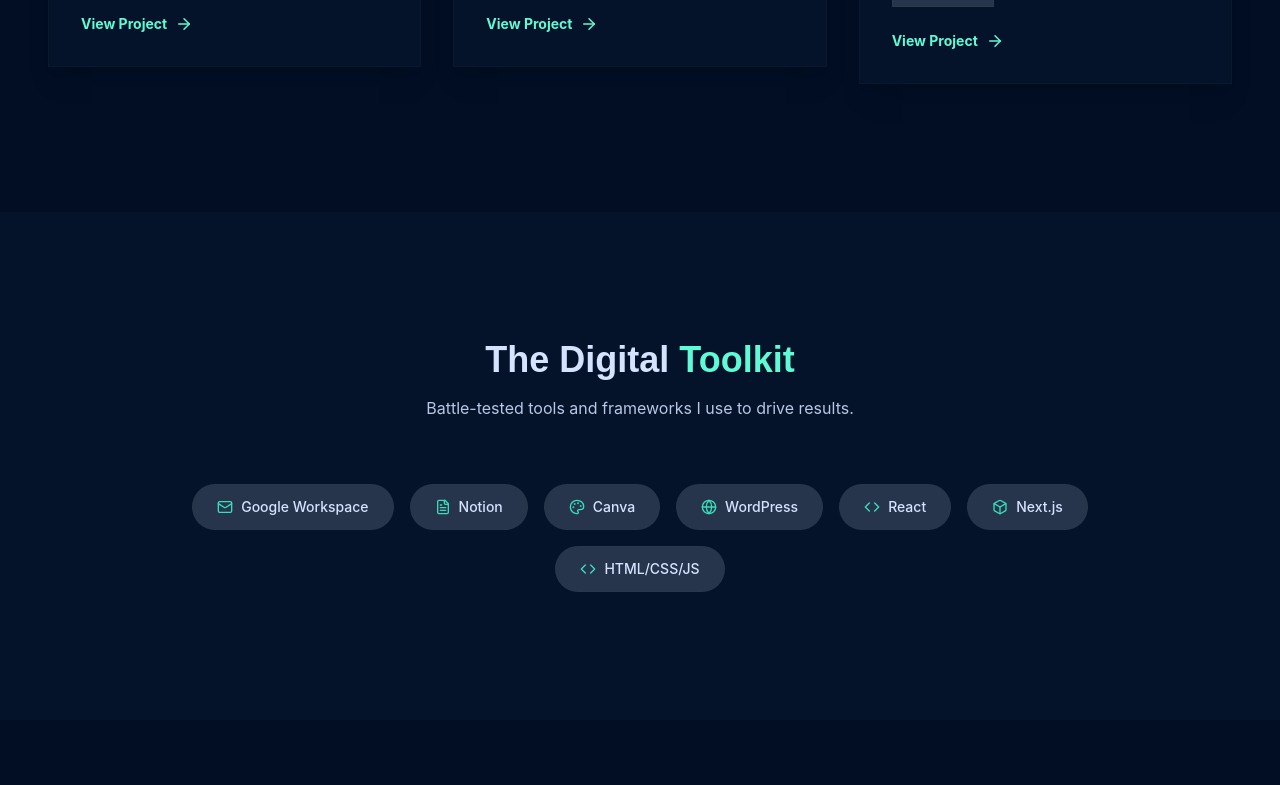
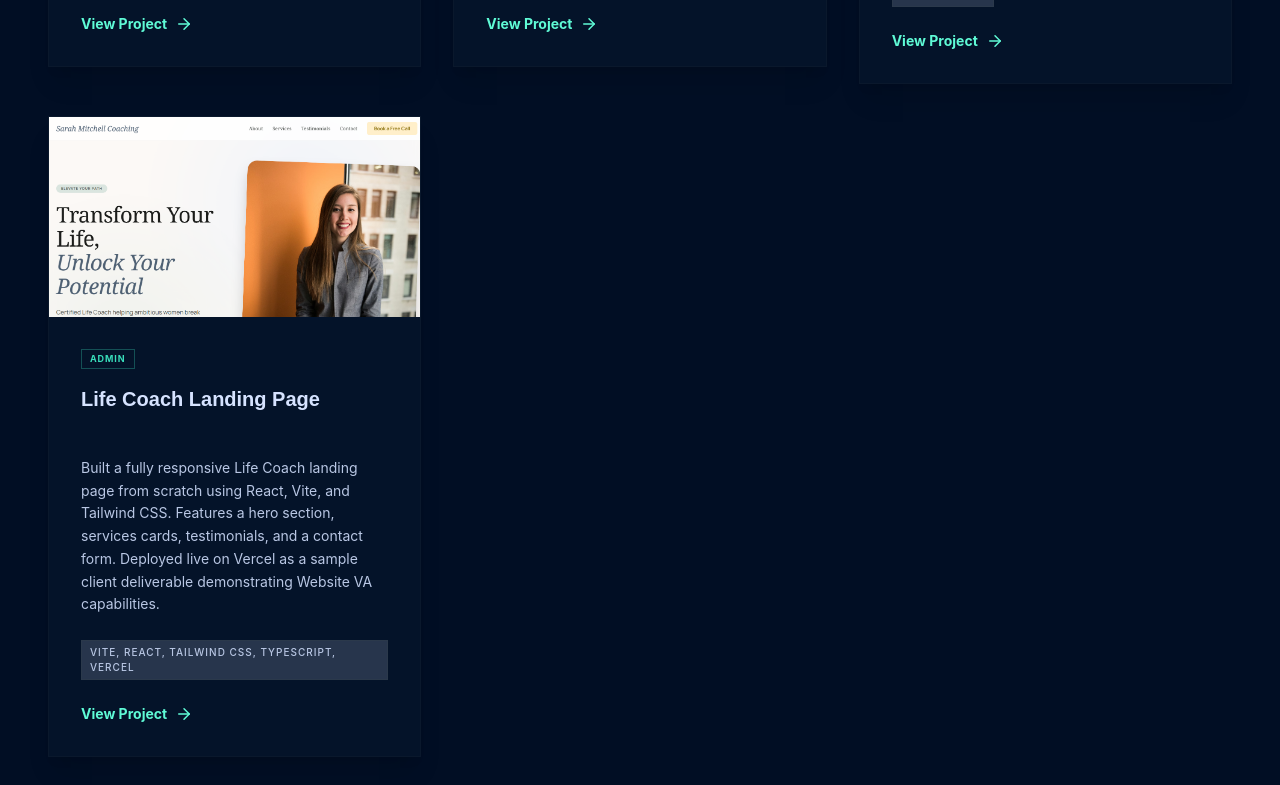
Before and after one commit to john-orlie-m/va-portfolio, a React (Vite) app: page / in a window 1280 px wide. Shown: the part 2795-3580 px from the top of the page. Built offline with nearby package versions, Linux system fonts and the light colour scheme.

Commit message:
feat: Add Life Coach Landing Page project to portfolio

```diff
--- a/src/data/projects.ts
+++ b/src/data/projects.ts
@@ -35,5 +35,14 @@
     tools: ["Google Docs"],
     image: "/image/projects/SOP_documentation.png",
     link: "//drive.google.com/file/d/1UwKPLHhaKKstOeCuyT3tSCmr3DpYVTJr/view"
+  },
+  {
+    id: "life-coach-landing",
+    title: "Life Coach Landing Page",
+    category: "Admin",
+    description: "Built a fully responsive Life Coach landing page from scratch using React, Vite, and Tailwind CSS. Features a hero section, services cards, testimonials, and a contact form. Deployed live on Vercel as a sample client deliverable demonstrating Website VA capabilities.",
+    tools: ["Vite, React, Tailwind CSS, TypeScript, Vercel"],
+    image: "/image/projects/landing-page.png",
+    link: "https://life-coach-page.vercel.app/"
   }
 ];
```
Also changed, not shown: public/image/projects/landing-page.png (added).
